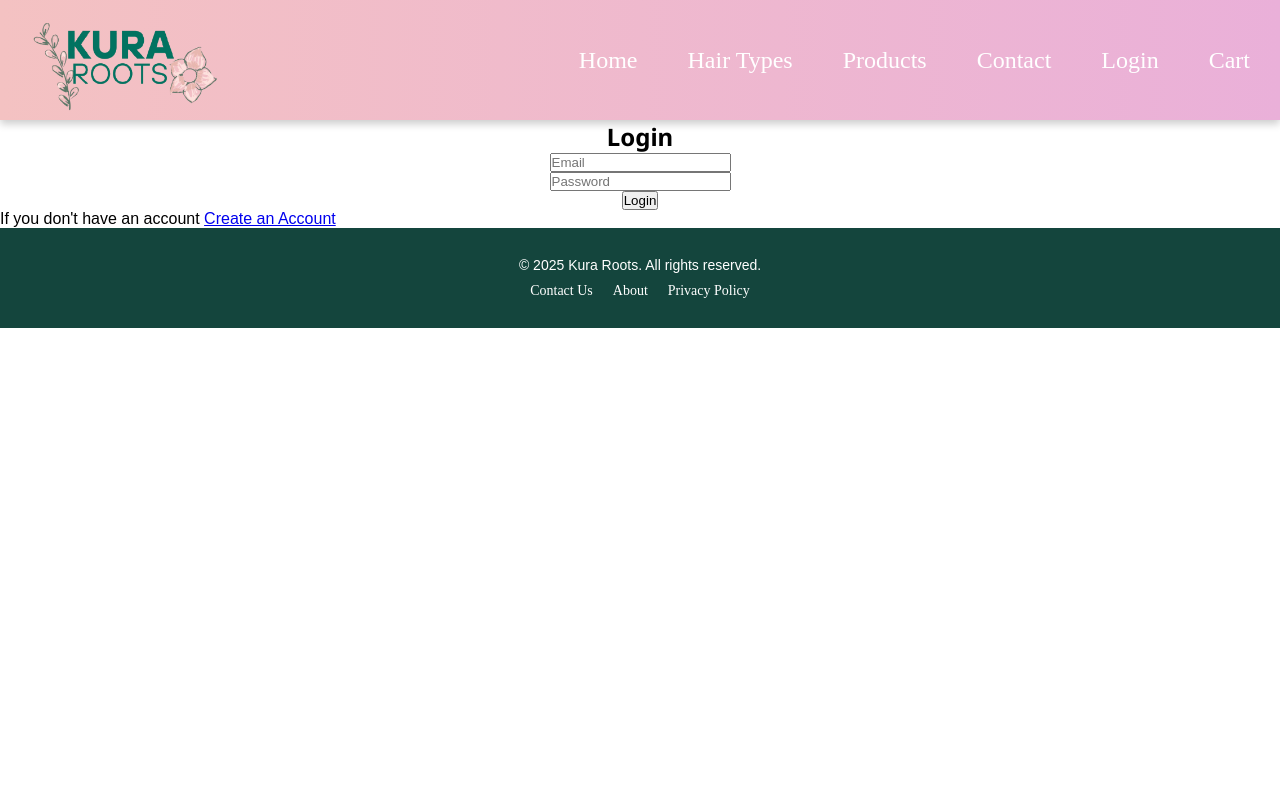
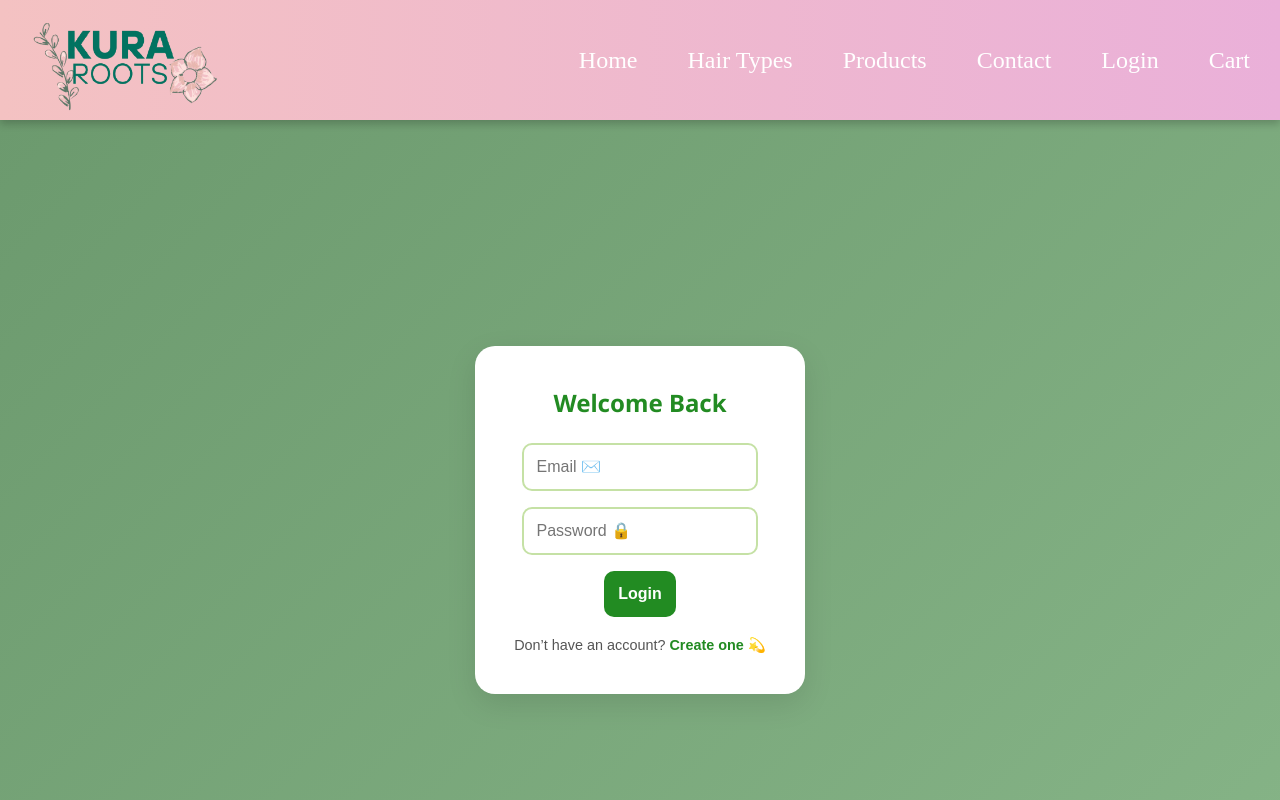
Before and after one commit to StevenForward/Winner-Winner-Chicken-Dinner, a React (Vite) app in the folder hair-web/: page /Login in a window 1280 px wide. Shown: the top 800 px of the page. Built offline with nearby package versions, Linux system fonts and the light colour scheme; a web font is replaced by a local one.

Commit message:
Login page

```diff
--- /dev/null
+++ b/hair-web/src/css/LoginPage.css
@@ -0,0 +1,75 @@
+@import url('https://fonts.googleapis.com/css2?family=Poppins:wght@300;500;600&display=swap');
+
+.login-page-container {
+  display: flex;
+  justify-content: center;
+  align-items: center;
+  min-height: 100vh;
+  background: linear-gradient(135deg, #6c9a6e, #86b487); /* soft green background */
+  font-family: 'Poppins', sans-serif;
+}
+
+.login-card {
+  background: white;
+  padding: 2.5rem 2rem;
+  border-radius: 20px;
+  box-shadow: 0 10px 30px rgba(0, 0, 0, 0.1);
+  width: 330px;
+  text-align: center;
+}
+
+.login-card h2 {
+  margin-bottom: 1.5rem;
+  color: #228B22; /* forest green */
+}
+
+.login-form {
+  display: flex;
+  flex-direction: column;
+  gap: 1rem;
+}
+
+.login-form input {
+  padding: 0.8rem;
+  border: 2px solid #c5e1a5;
+  border-radius: 10px;
+  font-size: 1rem;
+  transition: border 0.3s;
+}
+
+.login-form input:focus {
+  border-color: #228B22;
+  outline: none;
+}
+
+.login-form button {
+  padding: 0.9rem;
+  background-color: #228B22; /* forest green */
+  border: none;
+  border-radius: 10px;
+  color: white;
+  font-weight: 600;
+  font-size: 1rem;
+  cursor: pointer;
+  transition: background-color 0.3s;
+}
+
+.login-form button:hover {
+  background-color: #1b5e20; /* even deeper green */
+}
+
+.signup-text {
+  margin-top: 1.2rem;
+  font-size: 0.9rem;
+  color: #555;
+}
+
+.signup-link {
+  color: #228B22;
+  font-weight: 600;
+  text-decoration: none;
+}
+
+.signup-link:hover {
+  text-decoration: underline;
+}
--- /dev/null
+++ b/hair-web/src/css/SignUpPage.css
@@ -0,0 +1,73 @@
+.signup-page-container {
+    display: flex;
+    justify-content: center;
+    align-items: center;
+    min-height: 100vh;
+    background: linear-gradient(135deg, #dcedc8, #a5d6a7);
+    font-family: 'Poppins', sans-serif;
+  }
+
+  .signup-card {
+    background: white;
+    padding: 2.5rem 2rem;
+    border-radius: 20px;
+    box-shadow: 0 10px 30px rgba(0, 0, 0, 0.1);
+    width: 330px;
+    text-align: center;
+  }
+
+  .signup-card h2 {
+    margin-bottom: 1.5rem;
+    color: #228B22;
+  }
+
+  .signup-form {
+    display: flex;
+    flex-direction: column;
+    gap: 1rem;
+  }
+
+  .signup-form input {
+    padding: 0.8rem;
+    border: 2px solid #c5e1a5;
+    border-radius: 10px;
+    font-size: 1rem;
+    transition: border 0.3s;
+  }
+
+  .signup-form input:focus {
+    border-color: #228B22;
+    outline: none;
+  }
+
+  .signup-form button {
+    padding: 0.9rem;
+    background-color: #228B22;
+    border: none;
+    border-radius: 10px;
+    color: white;
+    font-weight: 600;
+    font-size: 1rem;
+    cursor: pointer;
+    transition: background-color 0.3s;
+  }
+
+  .signup-form button:hover {
+    background-color: #1b5e20;
+  }
+
+  .login-text {
+    margin-top: 1.2rem;
+    font-size: 0.9rem;
+    color: #555;
+  }
+
+  .login-link {
+    color: #228B22;
+    font-weight: 600;
+    text-decoration: none;
+  }
+
+  .login-link:hover {
+    text-decoration: underline;
+  }
--- a/hair-web/src/pages/LoginPage.jsx
+++ b/hair-web/src/pages/LoginPage.jsx
@@ -1,10 +1,46 @@
-import Login from "../components/Login"
-import { Link } from "react-router-dom"
-function LoginPage() {
-    return <>
-        <Login />
-        <p>If you don't have an account <Link to='/SignUp'>Create an Account</Link></p>
-    </>
+import { useState } from "react";
+import { Link } from "react-router-dom";
+import "../css/LoginPage.css"; // make sure this file exists!
+
+export default function LoginPage() {
+  const [email, setEmail] = useState("");
+  const [password, setPassword] = useState("");
+
+  const handleSubmit = (e) => {
+    e.preventDefault();
+    console.log("Email:", email);
+    console.log("Password:", password);
+    // You can add login logic here
+  };
+
+  return (
+    <div className="login-page-container">
+      <div className="login-card">
+        <h2>Welcome Back</h2>
+        <form onSubmit={handleSubmit} className="login-form">
+          <input
+            type="email"
+            placeholder="Email ✉️"
+            value={email}
+            onChange={(e) => setEmail(e.target.value)}
+            required
+          />
+          <input
+            type="password"
+            placeholder="Password 🔒"
+            value={password}
+            onChange={(e) => setPassword(e.target.value)}
+            required
+          />
+          <button type="submit">Login</button>
+        </form>
+        <p className="signup-text">
+          Don’t have an account?{" "}
+          <Link to="/SignUp" className="signup-link">
+            Create one 💫
+          </Link>
+        </p>
+      </div>
+    </div>
+  );
 }
-
-export default LoginPage
--- a/hair-web/src/pages/SignUpPage.jsx
+++ b/hair-web/src/pages/SignUpPage.jsx
@@ -1,9 +1,59 @@
-import Register from "../components/Register"
+import { useState } from "react";
+import { Link } from "react-router-dom";
+import "../css/SignUpPage.css"; // Reuse the same CSS as LoginPage
 
-function SignUpPage() {
-    return <>
-        <Register />
-    </>
+export default function Register() {
+  const [email, setEmail] = useState("");
+  const [password, setPassword] = useState("");
+  const [confirm, setConfirm] = useState("");
+
+  const handleSubmit = (e) => {
+    e.preventDefault();
+
+    if (password !== confirm) {
+      alert("Passwords do not match!");
+      return;
+    }
+
+    console.log("Registering:", email, password);
+    // Handle registration logic here
+  };
+
+  return (
+    <div className="signup-page-container">
+      <div className="signup-card">
+        <h2>Create Your Account 🌿</h2>
+        <form onSubmit={handleSubmit} className="signup-form">
+          <input
+            type="email"
+            placeholder="Email ✉️"
+            value={email}
+            onChange={(e) => setEmail(e.target.value)}
+            required
+          />
+          <input
+            type="password"
+            placeholder="Password 🔒"
+            value={password}
+            onChange={(e) => setPassword(e.target.value)}
+            required
+          />
+          <input
+            type="password"
+            placeholder="Confirm Password 🔒"
+            value={confirm}
+            onChange={(e) => setConfirm(e.target.value)}
+            required
+          />
+          <button type="submit">Sign Up</button>
+        </form>
+        <p className="login-text">
+          Already have an account?{" "}
+          <Link to="/login" className="login-link">
+            Log in here 🌲
+          </Link>
+        </p>
+      </div>
+    </div>
+  );
 }
-
-export default SignUpPage
```
